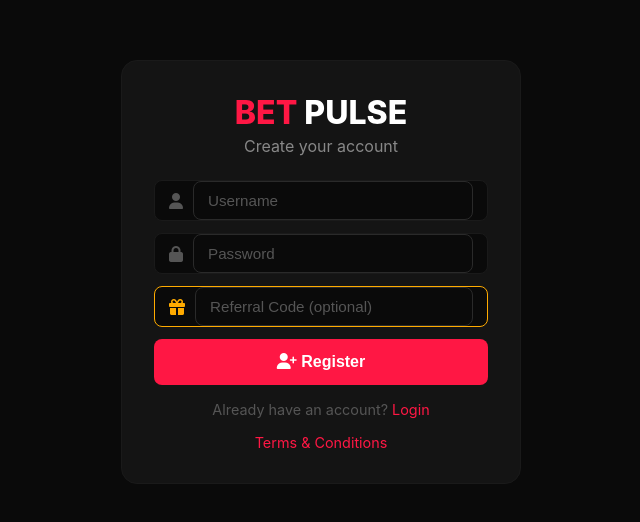
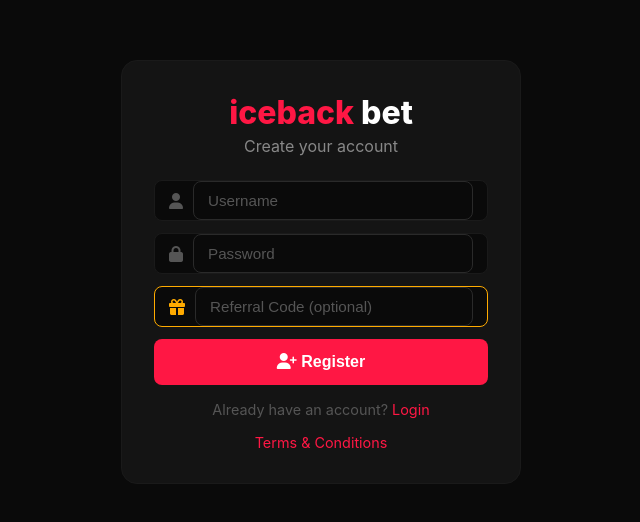
Before and after one commit to tanyatheboyofficial-crypto/iceback-bet, a website: page register.html in a window 1280 px wide. Shown: the part 128-650 px from the top of the page, without its empty margins (319-959 px from the left). Drawn offline with Linux system fonts and the light colour scheme.

Commit message:
Update register.html

```diff
--- a/register.html
+++ b/register.html
@@ -3,7 +3,7 @@
 <head>
   <meta charset="UTF-8" />
   <meta name="viewport" content="width=device-width, initial-scale=1.0" />
-  <title>Register — BetPulse</title>
+  <title>Register — iceback-bet</title>
   <link rel="stylesheet" href="style.css" />
   <link rel="stylesheet" href="https://cdnjs.cloudflare.com/ajax/libs/font-awesome/6.5.0/css/all.min.css" />
   <style>
@@ -27,7 +27,7 @@
 </head>
 <body>
   <div class="auth-box">
-    <h1>BET <span>PULSE</span></h1>
+    <h1>iceback <span>bet</span></h1>
     <p class="auth-sub">Create your account</p>
     <form id="registerForm">
       <div class="input-group">
```
